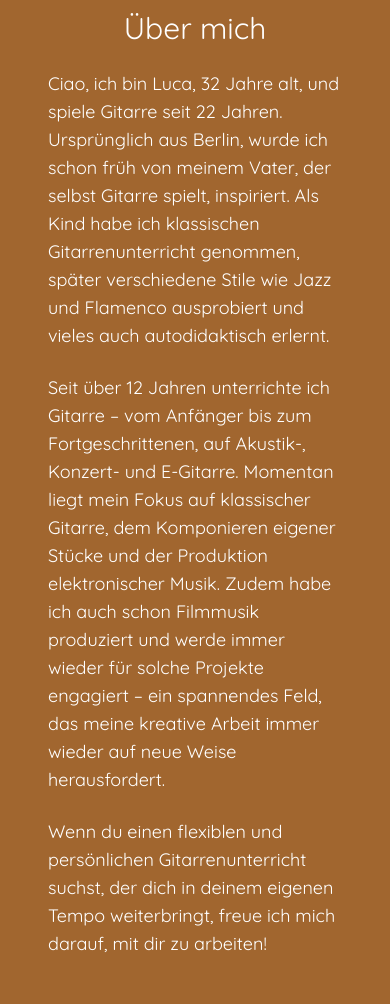
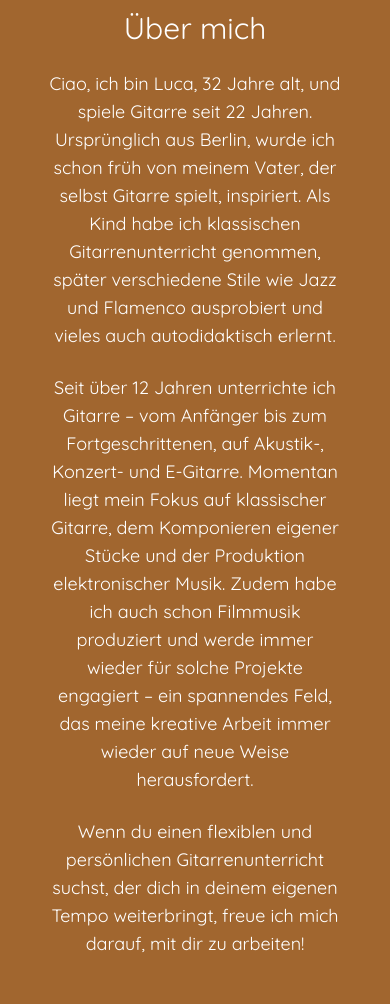
Before and after one commit to CharlotteMarotte/luca-guitar, a React (Vite) app: page / in a window 390 px wide. Shown: the part 630-1634 px from the top of the page. Built offline with nearby package versions, Linux system fonts and the light colour scheme; grey boxes are pictures that could not be loaded.

Commit message:
center about text for small screens for consistency

```diff
--- a/src/components/ContactForm.jsx
+++ b/src/components/ContactForm.jsx
@@ -134,9 +134,8 @@ const ContactForm = ({ onSubmitSuccess, onSubmitError }) => {
         {errors.message && <span className='text-metallicCopper'>{errors.message.message}</span>}
       </div>
 
-      <div className='flex flex-col lg:flex-row space-y-4 lg:space-y-0 lg:space-x-4 mt-4 justify-between'>
+      <div className='flex flex-col lg:flex-row space-y-4 lg:space-y-0 lg:space-x-4 mt-4 justify-between items-center'>
         <MathValidation onValidationError={handleMathValidationError} onValidationSuccess={handleMathValidationSuccess} />
-
         <PrimaryButton backgroundColor='spicyMustard' disabled={sending}>
           {sending ? 'Sende...' : 'Nachricht senden'}
         </PrimaryButton>
--- a/src/pages/About.jsx
+++ b/src/pages/About.jsx
@@ -16,7 +16,7 @@ const About = () => {
               </h1>
             </AnimateOnScroll>
             <AnimateOnScroll>
-              <p className="font-body text-lg md:text-justify mb-6">
+              <p className="font-body text-lg text-center md:text-justify mb-6">
                 Ciao, ich bin Luca, 32 Jahre alt, und spiele Gitarre seit 22
                 Jahren. Ursprünglich aus Berlin, wurde ich schon früh von meinem
                 Vater, der selbst Gitarre spielt, inspiriert. Als Kind habe ich
@@ -26,7 +26,7 @@ const About = () => {
               </p>
             </AnimateOnScroll>
             <AnimateOnScroll>
-              <p className="font-body text-lg md:text-justify mb-6">
+              <p className="font-body text-lg text-center md:text-justify mb-6">
                 Seit über 12 Jahren unterrichte ich Gitarre – vom Anfänger bis
                 zum Fortgeschrittenen, auf Akustik-, Konzert- und E-Gitarre.
                 Momentan liegt mein Fokus auf klassischer Gitarre, dem
@@ -38,7 +38,7 @@ const About = () => {
               </p>
             </AnimateOnScroll>
             <AnimateOnScroll>
-              <p className="font-body text-lg md:text-justify sm:text-left">
+              <p className="font-body text-lg text-center md:text-justify sm:text-left">
                 Wenn du einen flexiblen und persönlichen Gitarrenunterricht
                 suchst, der dich in deinem eigenen Tempo weiterbringt, freue ich
                 mich darauf, mit dir zu arbeiten!
```
